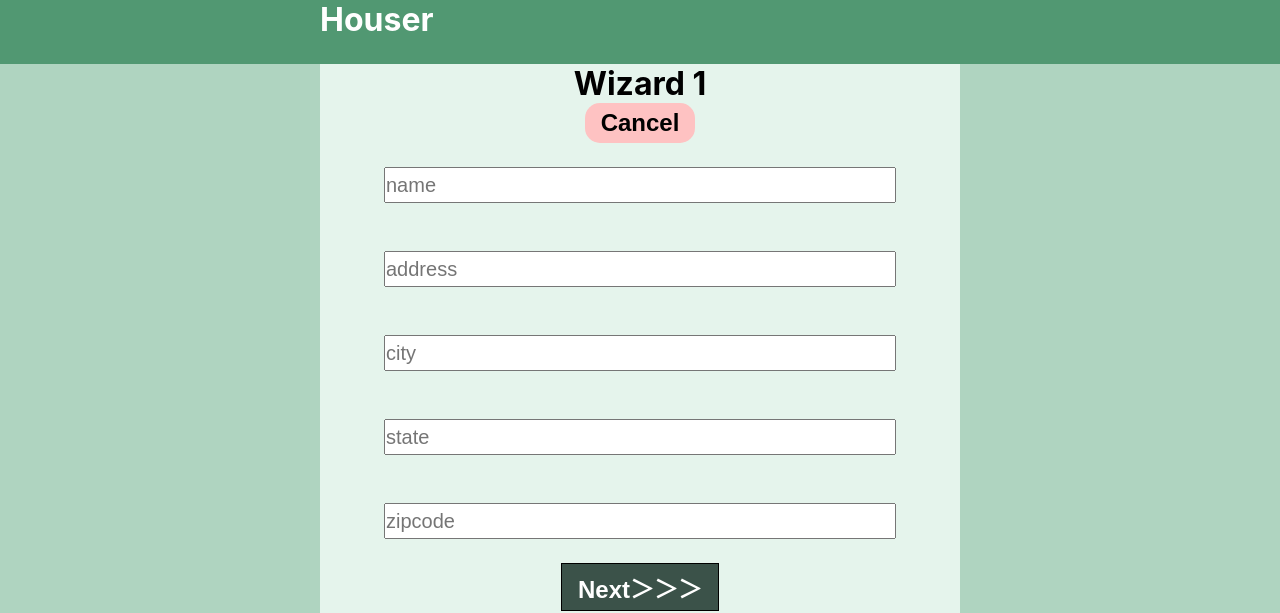
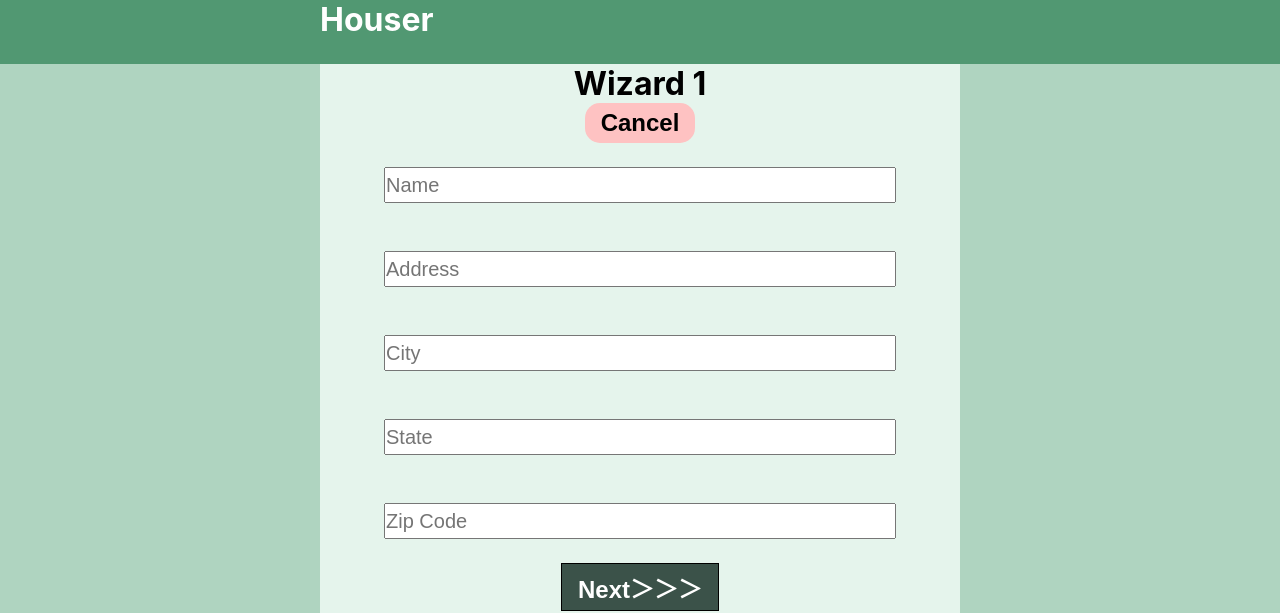
Before and after one commit to Maikalanimai/houser, a React (Create React App) app: page /#/wizard/1 in a window 1280 px wide. Shown: the top 613 px of the page. Built offline with nearby package versions, Linux system fonts and the light colour scheme.

Commit message:
minor usability improvements

```diff
--- a/src/Components/Wizard/Wizard.js
+++ b/src/Components/Wizard/Wizard.js
@@ -32,29 +32,34 @@ class Wizard extends Component {
         </Link>
         <main className='input-holder'>
           <input
-            placeholder="name"
+            placeholder="Name"
             onChange={e => this.props.updateName(e.target.value)}
             maxLength='30'
+            value={this.props.name}
           />
           <input
             maxLength='100'
-            placeholder="address"
+            placeholder="Address"
             onChange={e => this.props.updateAddress(e.target.value)}
+            value={this.props.address}
           />
           <input
             maxLength='100'
-            placeholder="city"
+            placeholder="City"
             onChange={e => this.props.updateCity(e.target.value)}
+            value={this.props.city}
           />
           <input
             maxLength='2'
-            placeholder="state"
+            placeholder="State"
             onChange={e => this.props.updateProvince(e.target.value)}
+            value={this.props.province}
           />
           <input
             type='number'
-            placeholder="zipcode"
+            placeholder="Zip Code"
             onChange={e => this.props.updateZip(e.target.value)}
+            value={this.props.zip}
           />
         </main>
         <button className='next' onClick={() => this.props.history.push("/wizard/2")}>
--- a/src/Components/Wizard/Wizard2.js
+++ b/src/Components/Wizard/Wizard2.js
@@ -35,11 +35,17 @@ class Wizard2 extends Component {
           <input
             placeholder="Img URL"
             onChange={e => this.props.updateImg(e.target.value)}
+            value={this.props.img}
           />
         </main>
+        <div className='vert-sep'>
+        <button className='next' onClick={() => this.props.history.push("/wizard/1")}>
+          ＜＜＜Previous
+        </button>
         <button className='next' onClick={() => this.props.history.push("/wizard/3")}>
           Next＞＞＞
         </button>
+        </div>
       </div>
     );
   }
--- a/src/Components/Wizard/Wizard3.js
+++ b/src/Components/Wizard/Wizard3.js
@@ -56,14 +56,21 @@ class Wizard3 extends Component {
             type="number"
             placeholder="Mortgage"
             onChange={e => this.props.updateMortgage(e.target.value)}
+            value={this.props.mortgage}
           />
           <input
             type="number"
             placeholder="Rent"
             onChange={e => this.props.updateRent(e.target.value)}
+            value={this.props.rent}
           />
         </main>
+        <div className='vert-sep'>
+        <button className='next' onClick={() => this.props.history.push("/wizard/2")}>
+          ＜＜＜Previous
+        </button>
         <button className='next' onClick={() => this.add()}>＞＞Add Property!＜＜</button>
+        </div>
       </div>
     );
   }
```
